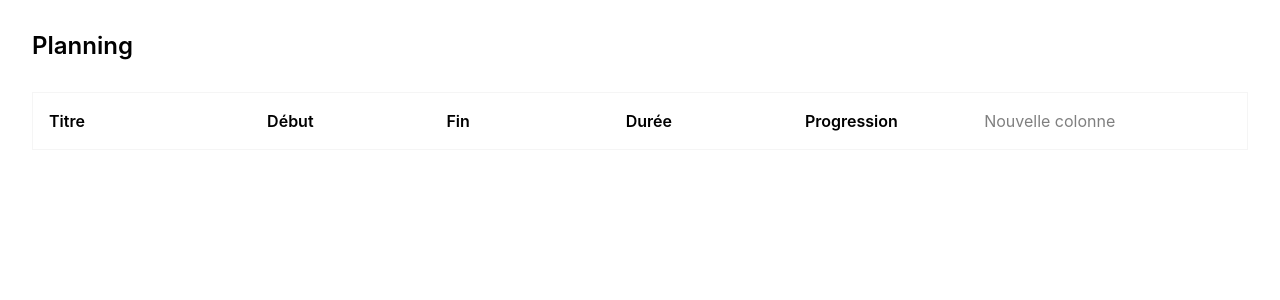
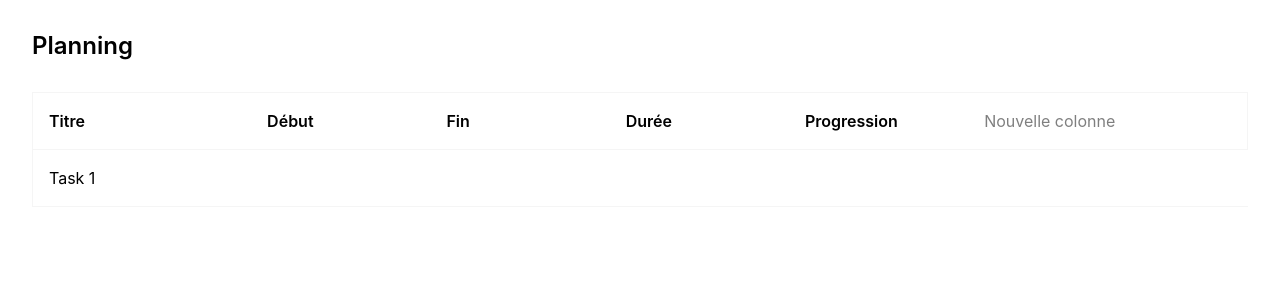
Before and after one commit to Joeil92/React-gantt, a React (Vite) app: page / in a window 1280 px wide. Shown: the top 300 px of the page. Built offline with nearby package versions, Linux system fonts and the light colour scheme.

Commit message:
Add TaskCell for string value. Debounce hook added

```diff
--- a/src/entities/gantt-header/gantt-header.api.ts
+++ b/src/entities/gantt-header/gantt-header.api.ts
@@ -4,7 +4,6 @@ const ganttHeaders: GanttHeader[] = [
   {
     label: 'Titre',
     field: 'title',
-    type: 'string',
     width: 220,
     isVisible: true,
     isEditable: true,
@@ -12,7 +11,6 @@ const ganttHeaders: GanttHeader[] = [
   {
     label: 'Début',
     field: 'startDate',
-    type: 'date',
     width: 180,
     isVisible: true,
     isEditable: true,
@@ -20,7 +18,6 @@ const ganttHeaders: GanttHeader[] = [
   {
     label: 'Fin',
     field: 'endDate',
-    type: 'date',
     width: 180,
     isVisible: true,
     isEditable: true,
@@ -28,7 +25,6 @@ const ganttHeaders: GanttHeader[] = [
   {
     label: 'Durée',
     field: 'duration',
-    type: 'number',
     width: 180,
     isVisible: true,
     isEditable: true,
@@ -36,7 +32,6 @@ const ganttHeaders: GanttHeader[] = [
   {
     label: 'Progression',
     field: 'progress',
-    type: 'number',
     width: 180,
     isVisible: true,
     isEditable: true,
@@ -44,7 +39,6 @@ const ganttHeaders: GanttHeader[] = [
   {
     label: 'Prédécesseur',
     field: 'predecessor',
-    type: 'string',
     width: 180,
     isVisible: false,
     isEditable: true,
@@ -52,7 +46,6 @@ const ganttHeaders: GanttHeader[] = [
   {
     label: 'Successeur',
     field: 'successor',
-    type: 'string',
     width: 180,
     isVisible: false,
     isEditable: true,
--- a/src/entities/gantt-header/gantt-header.contracts.ts
+++ b/src/entities/gantt-header/gantt-header.contracts.ts
@@ -3,7 +3,6 @@ import { z } from 'zod'
 export const ganttHeaderSchema = z.object({
   field: z.string(),
   label: z.string(),
-  type: z.enum(['string', 'number', 'date']),
   width: z.number(),
   isVisible: z.boolean(),
   isEditable: z.boolean(),
--- /dev/null
+++ b/src/features/gantt/task-cell/Task-cell.ui.tsx
@@ -0,0 +1,87 @@
+import type { Task } from '../../../entities/task/task.types'
+import { useEffect, useRef, useState } from 'react'
+import useDebouce from '../../../shared/hooks/use-debounce'
+
+type TaskCellProps = {
+  displayValue: string | number
+  width: number
+  fieldName: Omit<keyof Task, 'id' | 'color'>
+  onTasksChange: (field: keyof Task, value: string | number) => void
+}
+export function TaskCell({
+  displayValue,
+  width,
+  fieldName,
+  onTasksChange,
+}: TaskCellProps) {
+  const [value, setValue] = useState(displayValue)
+  const [isEditable, setIsEditable] = useState(false)
+
+  const debouncedValue = useDebouce(value, 2000)
+
+  const stringFields = ['title']
+
+  const isString = stringFields.includes(fieldName as string)
+
+  useEffect(() => {
+    if (debouncedValue === displayValue || isEditable) return
+    onTasksChange(fieldName as keyof Task, debouncedValue)
+  }, [debouncedValue, displayValue, onTasksChange, fieldName, isEditable])
+
+  return (
+    <div
+      className="border-grey-100 hover:bg-primary-100 cursor-default first:border-s"
+      style={{ width: width }}
+      onDoubleClick={() => setIsEditable(true)}
+    >
+      {isString && (
+        <StringCell
+          displayValue={value as string}
+          isEditable={isEditable}
+          setIsEditable={setIsEditable}
+          onValueChange={setValue}
+        />
+      )}
+    </div>
+  )
+}
+
+type StringCellProps = {
+  displayValue: string
+  isEditable: boolean
+  setIsEditable: (isEditable: boolean) => void
+  onValueChange: (value: string) => void
+}
+function StringCell(props: StringCellProps) {
+  const inputRef = useRef<HTMLInputElement>(null)
+
+  useEffect(() => {
+    if (props.isEditable) {
+      inputRef.current?.select()
+    }
+  }, [props.isEditable])
+
+  const handleKeyDown = (e: React.KeyboardEvent<HTMLInputElement>) => {
+    if (e.key === 'Enter') {
+      props.setIsEditable(false)
+      props.onValueChange(props.displayValue)
+    }
+  }
+
+  return props.isEditable ? (
+    <input
+      type="text"
+      ref={inputRef}
+      className="w-full p-4"
+      value={props.displayValue}
+      autoFocus
+      onChange={(e) => props.onValueChange(e.target.value)}
+      onKeyDown={handleKeyDown}
+      onBlur={() => props.setIsEditable(false)}
+    />
+  ) : (
+    <div className="p-4">
+      <p className="truncate">{props.displayValue}</p>
+    </div>
+  )
+}
--- /dev/null
+++ b/src/shared/hooks/use-debounce.ts
@@ -0,0 +1,19 @@
+import { useEffect, useState } from 'react'
+
+function useDebouce<T>(value: T, delay: number) {
+  const [debouncedValue, setDebouncedValue] = useState<T>(value)
+
+  useEffect(() => {
+    const handler = setTimeout(() => {
+      setDebouncedValue(value)
+    }, delay)
+
+    return () => {
+      clearTimeout(handler)
+    }
+  }, [value, delay])
+
+  return debouncedValue
+}
+
+export default useDebouce
--- a/src/widgets/gantt-chart/Gantt-chart.tsx
+++ b/src/widgets/gantt-chart/Gantt-chart.tsx
@@ -14,9 +14,10 @@ import {
   horizontalListSortingStrategy,
   SortableContext,
 } from '@dnd-kit/sortable'
-import { useState } from 'react'
+import { useCallback, useState } from 'react'
 import { restrictToHorizontalAxis } from '@dnd-kit/modifiers'
 import { NewHeaderGantt } from '../../features/gantt/new-header-gantt/New-header-gantt'
+import { TaskCell } from '../../features/gantt/task-cell/Task-cell.ui'
 
 type GanttChartProps = {
   tasks: Task[]
@@ -40,6 +41,7 @@ function BaseGanttChart(props: GanttChartProps) {
 
 function TableGanttChart(props: GanttChartProps) {
   const [isResizing, setIsResizing] = useState(false)
+  const [tasks, setTasks] = useState(props.tasks)
   const [headers, setHeaders] = useState(props.headers)
   const sensors = useSensors(
     useSensor(MouseSensor, {
@@ -65,6 +67,8 @@ function TableGanttChart(props: GanttChartProps) {
   }
 
   return (
+    <div>
+      {/* Headers */}
       <div className="flex items-center">
         <DndContext
           sensors={sensors}
@@ -92,5 +96,57 @@ function TableGanttChart(props: GanttChartProps) {
           <NewHeaderGantt headers={headers} onHeadersChange={setHeaders} />
         </DndContext>
       </div>
+      {/* Tasks */}
+      <div>
+        {tasks.map((task) => (
+          <TaskRow
+            key={task.id}
+            headers={headers.filter((h) => h.isVisible)}
+            task={task}
+            tasks={tasks}
+            onTasksChange={setTasks}
+          />
+        ))}
+      </div>
+    </div>
   )
 }
+
+type TaskRowProps = {
+  headers: GanttHeader[]
+  task: Task
+  tasks: Task[]
+  onTasksChange: (tasks: Task[]) => void
+}
+function TaskRow({ task, headers, tasks, onTasksChange }: TaskRowProps) {
+  const handleTasksChange = useCallback(
+    (field: keyof Task, value: string | number) => {
+      const updatedTasks = tasks.map((t) => {
+        if (t.id === task.id) {
+          return { ...t, [field]: value }
+        }
+        return t
+      })
+      onTasksChange(updatedTasks)
+    },
+    [onTasksChange, tasks, task.id]
+  )
+
+  return (
+    <div className="border-grey-100 flex items-center border-b">
+      {headers.map((header) => {
+        const { width, field } = header
+
+        return (
+          <TaskCell
+            key={`${task.id}-${header.field}`}
+            displayValue={task[field as keyof Task]}
+            width={width}
+            fieldName={field}
+            onTasksChange={handleTasksChange}
+          />
+        )
+      })}
+    </div>
+  )
+}
```
Also changed, not shown: 1 other file (tests, documents, lock files or other folders). Lines whose indentation alone changed are shown as unchanged.
